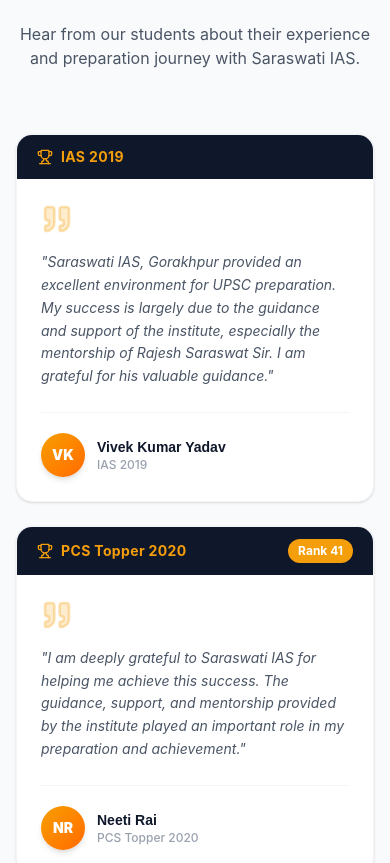
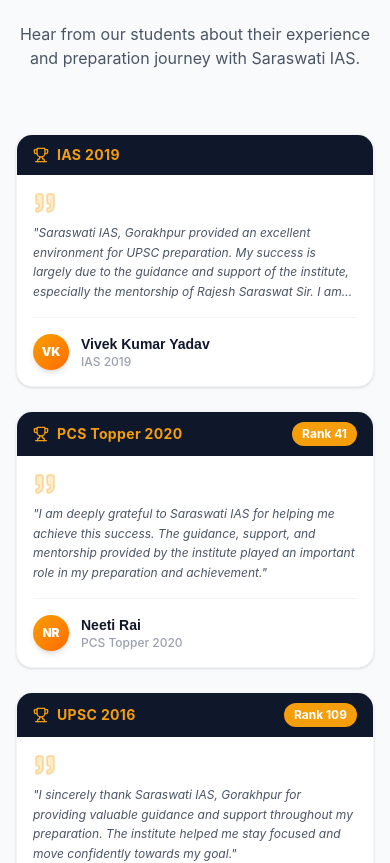
Before and after one commit to kritik3011/Saraswati, a React (Vite) app: page / in a window 390 px wide. Shown: the part 4623-5486 px from the top of the page. Built offline with nearby package versions, Linux system fonts and the light colour scheme.

Commit message:
Make testimonial cards more compact on mobile

```diff
--- a/src/components/TestimonialCard.jsx
+++ b/src/components/TestimonialCard.jsx
@@ -14,7 +14,7 @@
     <div className="bg-white rounded-2xl shadow-sm hover:shadow-xl transition-all duration-300 border border-gray-100 flex flex-col overflow-hidden">
 
       {/* Top achievement banner */}
-      <div className="bg-navy-900 px-5 py-3 flex items-center justify-between">
+      <div className="bg-navy-900 px-4 py-2.5 md:px-5 md:py-3 flex items-center justify-between">
         <div className="flex items-center gap-2">
           <Trophy className="w-4 h-4 text-gold flex-shrink-0" />
           <span className="text-gold font-bold text-sm tracking-wide">{testimonial.achievement}</span>
@@ -27,22 +27,22 @@
       </div>
 
       {/* Card body */}
-      <div className="p-6 flex flex-col flex-1">
+      <div className="p-4 md:p-6 flex flex-col flex-1">
         {/* Quote icon */}
-        <div className="mb-4">
-          <Quote className="w-8 h-8 text-gold/30 fill-gold/20" />
+        <div className="mb-2 md:mb-4">
+          <Quote className="w-6 h-6 md:w-8 md:h-8 text-gold/30 fill-gold/20" />
         </div>
 
         {/* Review text */}
-        <p className="text-gray-600 italic leading-relaxed flex-1 text-sm">
+        <p className="text-gray-600 italic leading-relaxed flex-1 text-xs md:text-sm line-clamp-4 md:line-clamp-none">
           "{testimonial.review}"
         </p>
 
         {/* Author */}
-        <div className="flex items-center gap-3 mt-6 pt-5 border-t border-gray-100">
+        <div className="flex items-center gap-3 mt-4 pt-4 md:mt-6 md:pt-5 border-t border-gray-100">
           {/* Initials avatar */}
-          <div className="w-11 h-11 rounded-full bg-gradient-to-br from-gold to-orange-500 flex items-center justify-center flex-shrink-0 shadow-md">
-            <span className="text-white font-black text-sm">{initials}</span>
+          <div className="w-9 h-9 md:w-11 md:h-11 rounded-full bg-gradient-to-br from-gold to-orange-500 flex items-center justify-center flex-shrink-0 shadow-md">
+            <span className="text-white font-black text-xs md:text-sm">{initials}</span>
           </div>
           <div>
             <h4 className="font-bold font-poppins text-navy-900 text-sm">{testimonial.name}</h4>
```
